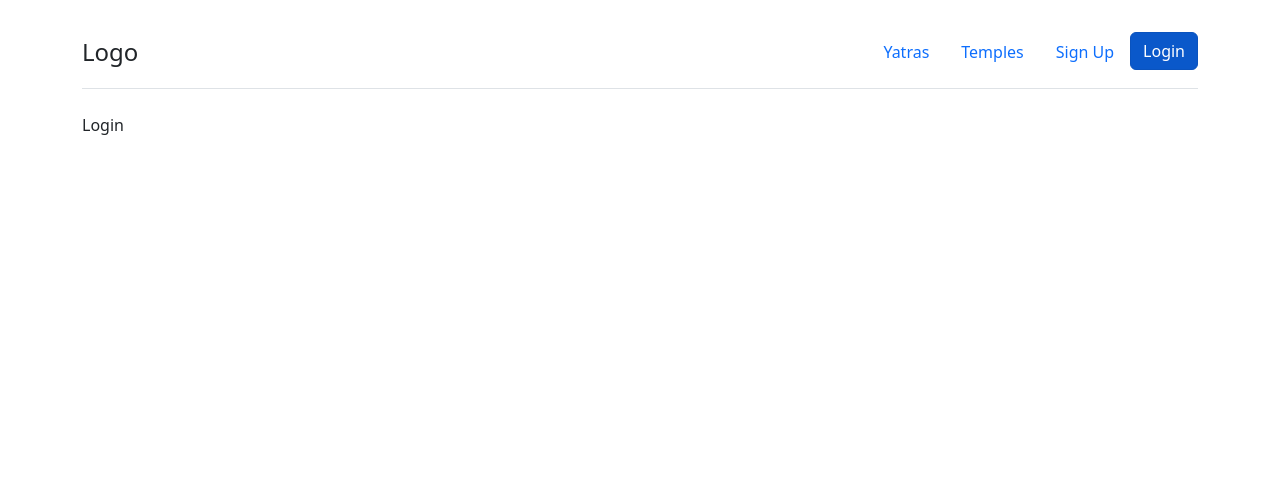
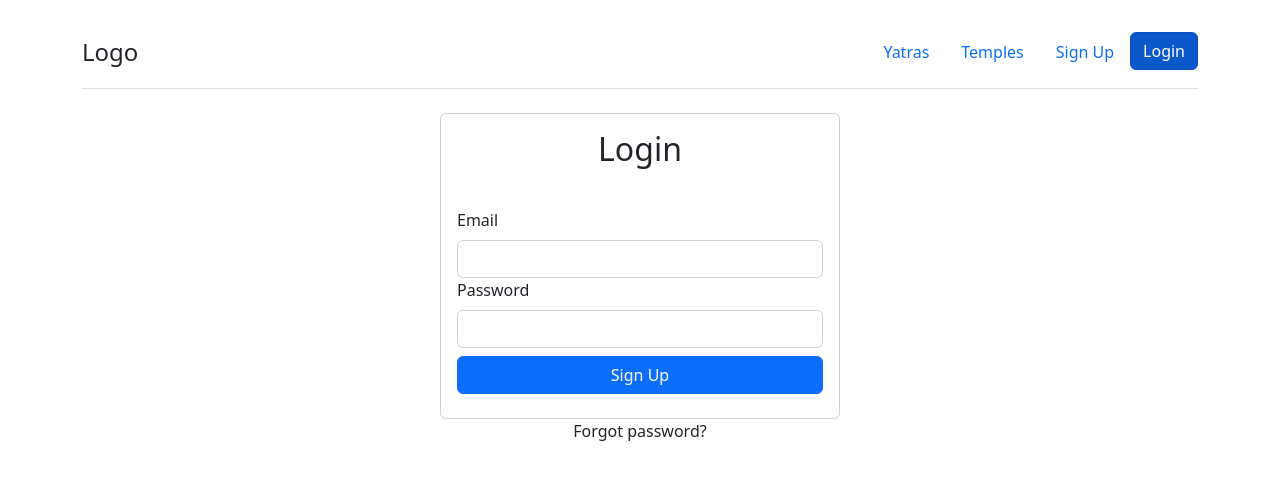
Before and after one commit to snambi/auth-app, a React (Create React App) app: page /login in a window 1280 px wide. Shown: the top 480 px of the page. Built offline with nearby package versions, Linux system fonts and the light colour scheme; no server answers.

Commit message:
added login screen

```diff
--- a/src/components/Login.js
+++ b/src/components/Login.js
@@ -1,10 +1,54 @@
-import React from 'react'
+import React, { useRef, useState } from 'react'
+import { Card, Form, Button, Container, Alert } from 'react-bootstrap'
+import { useNavigate } from 'react-router-dom'
+import { useAuth } from '../contexts/AuthContext'
 
 const Login = () => {
+
+        // following "ref" variables are persisted in the component ( no re-render)
+        const emailRef = useRef();
+        const passwordRef = useRef();
+
+        // persisted in the component. re-renders when there is a change.
+        const [loading, setLoading] = useState(false);
+        const [error, setError] = useState("");
+
+        // global state
+        const {signUp} = useAuth();
+        const navigate = useNavigate();
+
+        function handleSubmit(e){
+            e.preventDefault();
+
+            alert("clicked "+ e);
+        }
+
   return (
-    <div className="w-100" style={{maxWidth: "400px"}}>
-        <div>Login</div>
-    </div>
+    <Container className="d-flex flex-wrap justify-content-center">
+        <Card className="px-3" style={{minWidth: "400px"}}>
+            <Card.Body>
+            <h2 className="text-center mb-4">Login</h2>
+            {error && <Alert variant="danger" className='w-100'>{error}</Alert> }
+            </Card.Body>
+            <Form>
+                <Form.Group id="email">
+                    <Form.Label>Email</Form.Label>
+                    <Form.Control type='email' required ref={emailRef}></Form.Control>
+                </Form.Group>
+                <Form.Group id='password'>
+                    <Form.Label>Password</Form.Label>
+                    <Form.Control type='password' required ref={passwordRef}></Form.Control>
+                </Form.Group>
+                <Button type='submit' disabled={loading} className='w-100 mt-2'
+                    onClick={handleSubmit}> Sign Up
+                </Button>
+                <Form.Group>
+                    <Form.Label id="form-error" className='w-100'></Form.Label>
+                </Form.Group>
+            </Form>
+        </Card>
+        <div className='w-100 text-center mt-10'> Forgot password? </div>
+    </Container>
   )
 }
 
--- a/src/contexts/AuthContext.js
+++ b/src/contexts/AuthContext.js
@@ -10,8 +10,9 @@ function useAuth(){
 }
 
 const AuthProvider = ({children}) => {
-    const [currentUser, setCurrentUser] = useState()
-    const [loading, setLoading] = useState(true)
+    const [currentUser, setCurrentUser] = useState();
+    const [loading, setLoading] = useState(true);
+    const [loggedin, setLoggedin] = useState(false);
 
     function signUp(email, password){
         return createUserWithEmailAndPassword(firebaseAuth, email, password )
```
